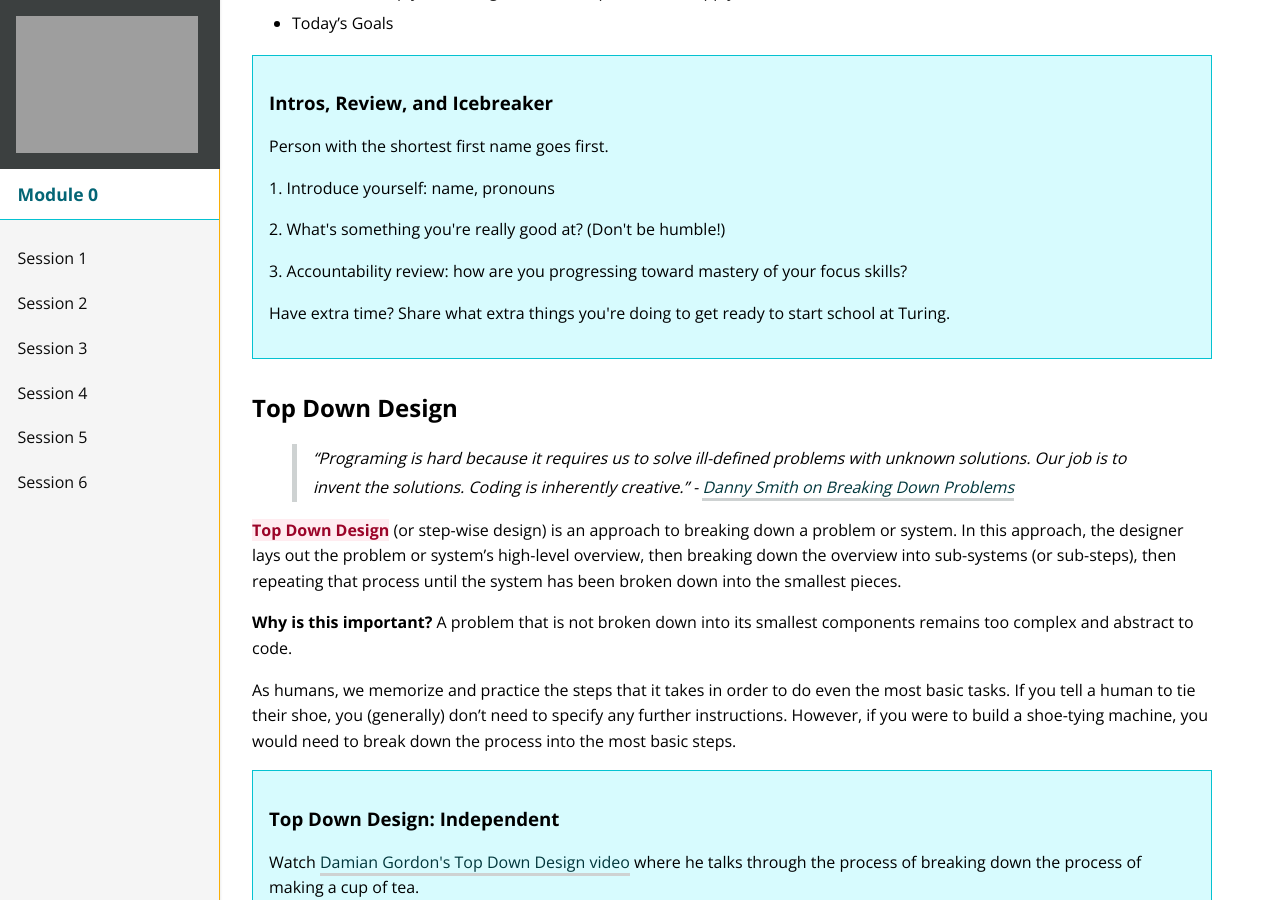
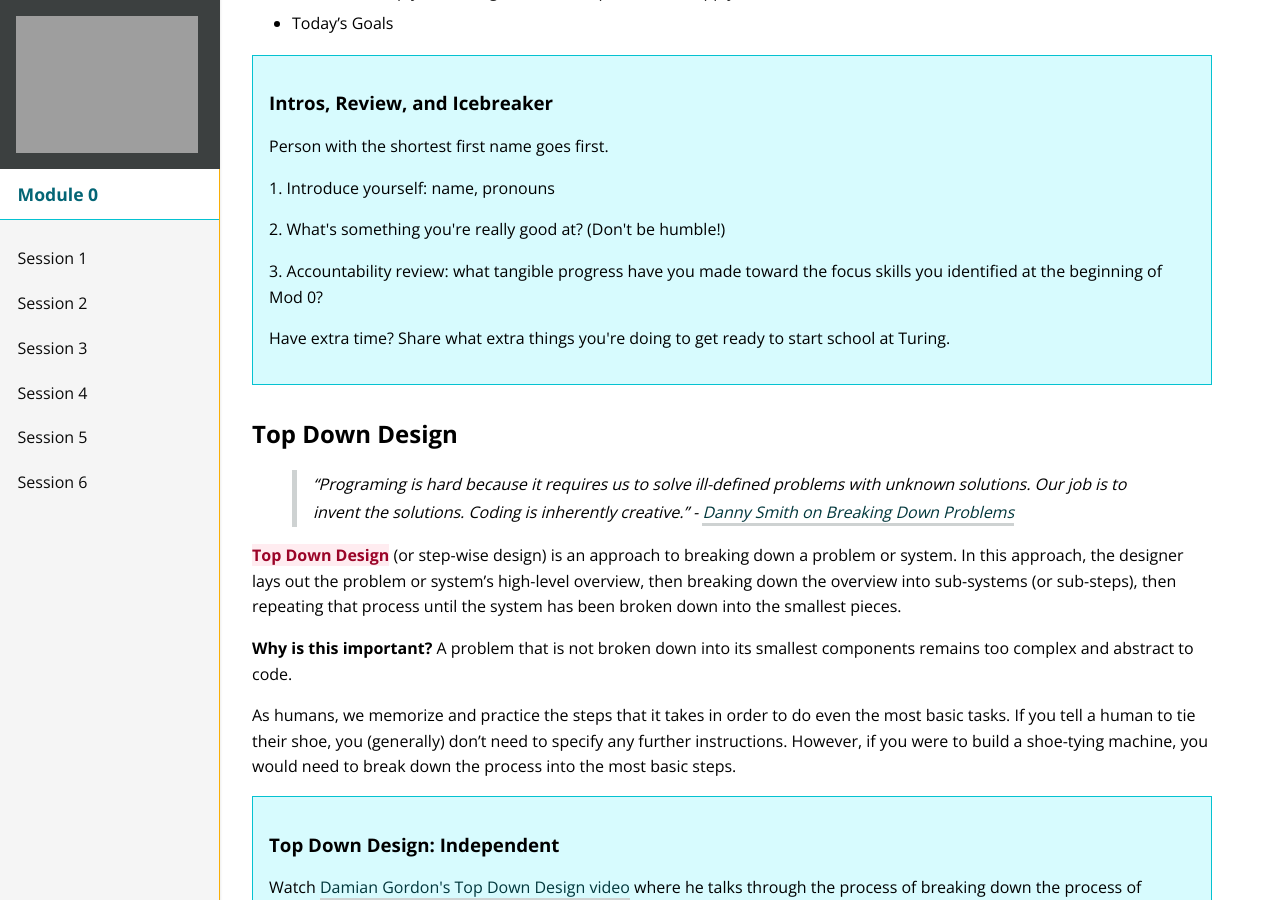
Before and after one commit to turingschool/mod-0-curriculum, a Jekyll site: the page built from session5/index.md, in a window 1280 px wide and 900 px high, scrolled down 1483 px. Built offline with Jekyll 4.4.1, drawn with Linux system fonts in a browser that asks for light colours; nearby versions of some CDN libraries.

Commit message:
Rephrase accountability review question

```diff
--- a/session5/index.md
+++ b/session5/index.md
@@ -80,7 +80,7 @@ Oops, I need to fix my spelling mistake
   <p>Person with the shortest first name goes first.</p>
   <p>1. Introduce yourself: name, pronouns</p>
   <p>2. What's something you're really good at? (Don't be humble!)</p>
-  <p>3. Accountability review: how are you progressing toward mastery of your focus skills?</p>
+  <p>3. Accountability review: what tangible progress have you made toward the focus skills you identified at the beginning of Mod 0?</p>
   <p>Have extra time? Share what extra things you're doing to get ready to start school at Turing.</p>
 </div>
 
```
